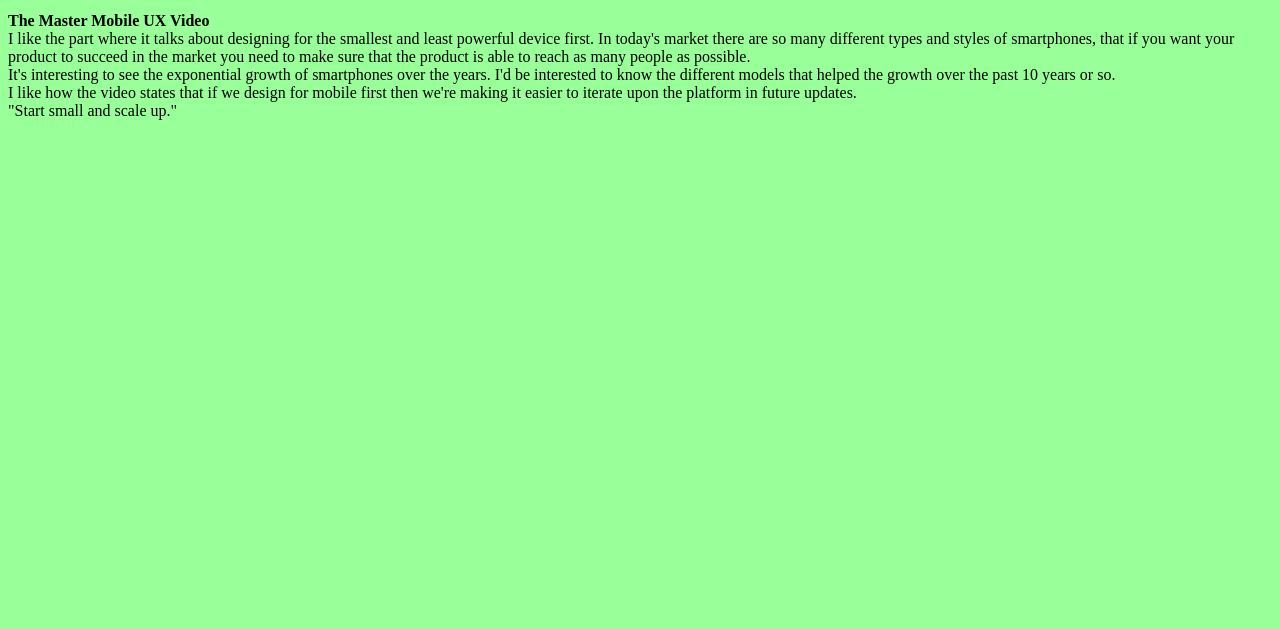
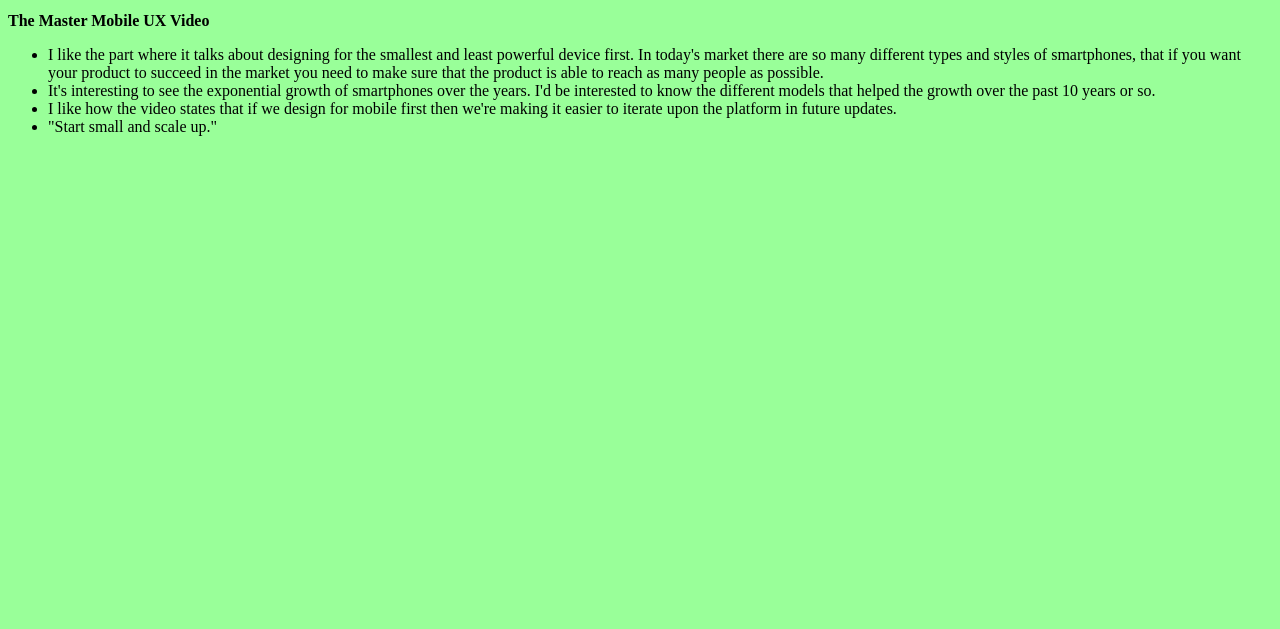
Before and after one commit to Heroice18/WDD330, a plain HTML site: page week1Notes.html in a window 1280 px wide. Shown: the part 171-800 px from the top of the page. Drawn offline with Linux system fonts and the light colour scheme.

Commit message:
Added bullets

```diff
--- a/week1Notes.html
+++ b/week1Notes.html
@@ -10,24 +10,32 @@
     <h2>Notes</h2>
     <p>
         <b>The Master Mobile UX Video</b><br>
-        I like the part where it talks about designing
+        <ul>
+        <li>I like the part where it talks about designing
         for the smallest and least powerful device first.
         In today's market there are so many
         different types and styles of smartphones,
         that if you want your product to succeed in the market
         you need to make sure that the product is able
         to reach as many people as possible.<br>
+      </li>
+      <li>
         It's interesting to see the exponential
         growth of smartphones over the years.
         I'd be interested to know the different
         models that helped the growth over the past
         10 years or so.<br>
+      </li>
+      <li>
         I like how the video states that if we
         design for mobile first then we're making it easier
         to iterate upon the platform in future
         updates.<br>
+        </li>
+        <li>
         "Start small and scale up."<br>
-
+      </li>
+      </ul>
 
 
 
```
